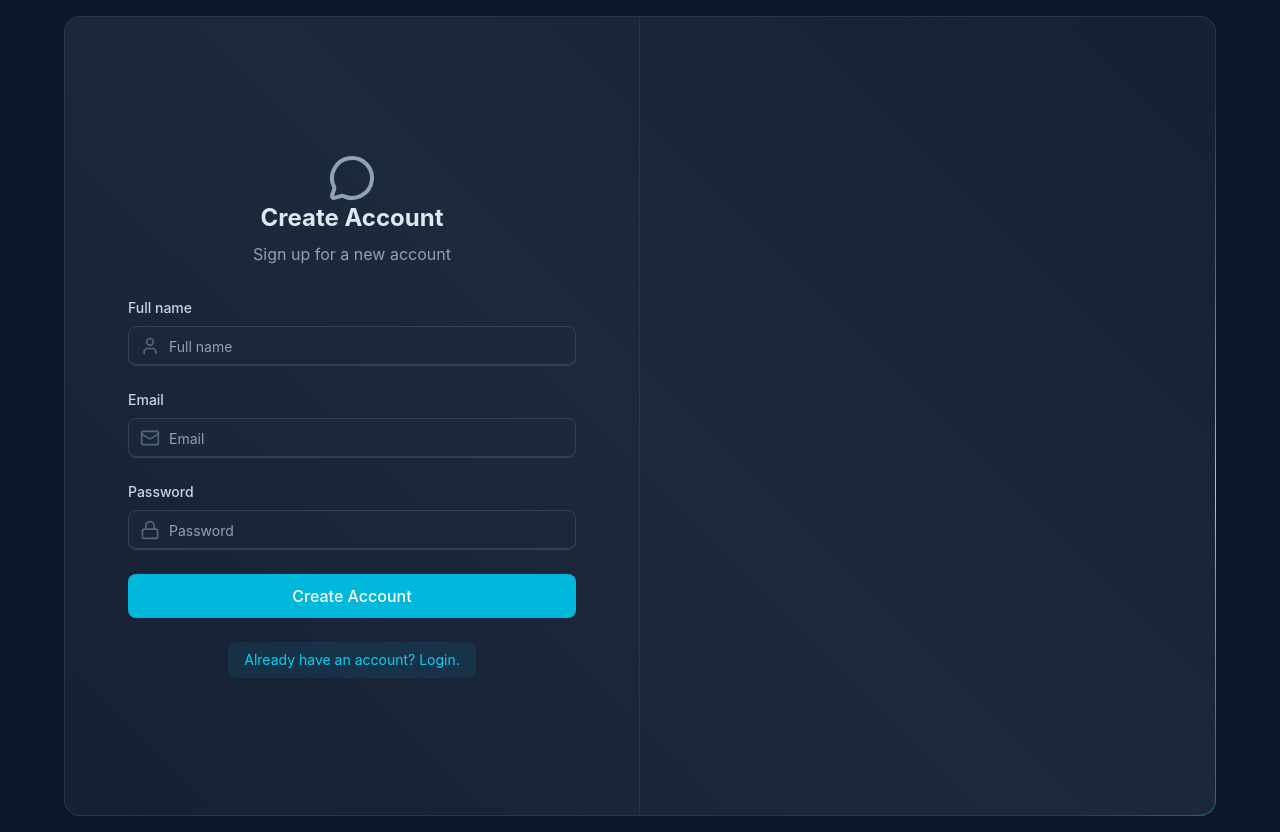
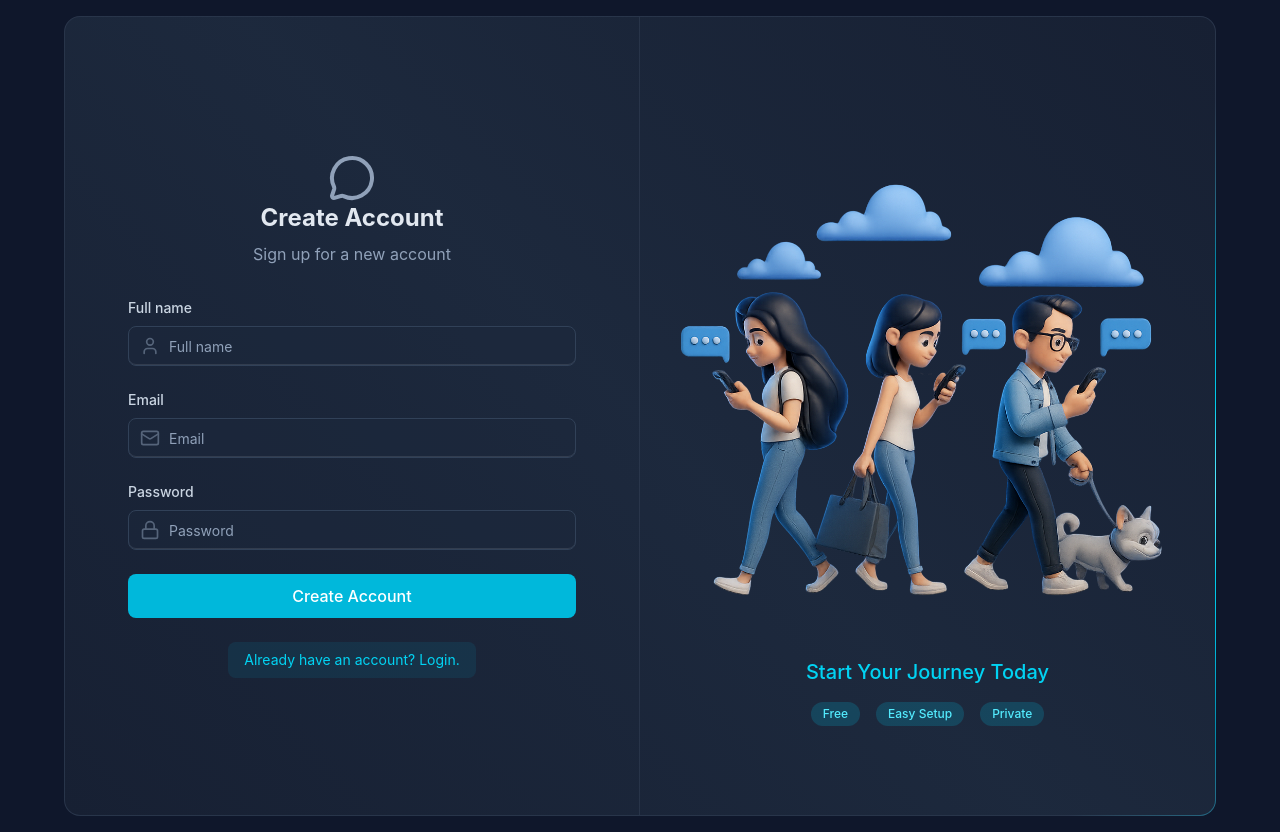
Before and after one commit to evkondr/mesh-chat, a React (Vite) app in the folder frontend/: page /signup in a window 1280 px wide. Built offline with nearby package versions, Linux system fonts and the light colour scheme; no server answers.

Commit message:
feat: add right side of signUp

```diff
--- a/frontend/src/pages/SignUpPage.tsx
+++ b/frontend/src/pages/SignUpPage.tsx
@@ -63,6 +63,23 @@ const SignUpPage = () => {
                 </div>
               </div>
             </div>
+            <div className="hidden md:w-1/2 md:flex items-center justify-center p-6">
+              <div>
+                <img
+                  src="/signup.png"
+                  alt="People using mobile devices"
+                  className="w-full h-auto object-contain"
+                />
+                <div className="mt-6 text-center">
+                  <h3 className="text-xl font-medium text-cyan-400">Start Your Journey Today</h3>
+                  <div className="mt-4 flex justify-center gap-4">
+                    <span className="auth-badge">Free</span>
+                    <span className="auth-badge">Easy Setup</span>
+                    <span className="auth-badge">Private</span>
+                  </div>
+                </div>
+              </div>
+            </div>
           </div>
         </BorderAnimatedContainer>
       </div>
```
Also changed, not shown: frontend/public/signup.png (added).
